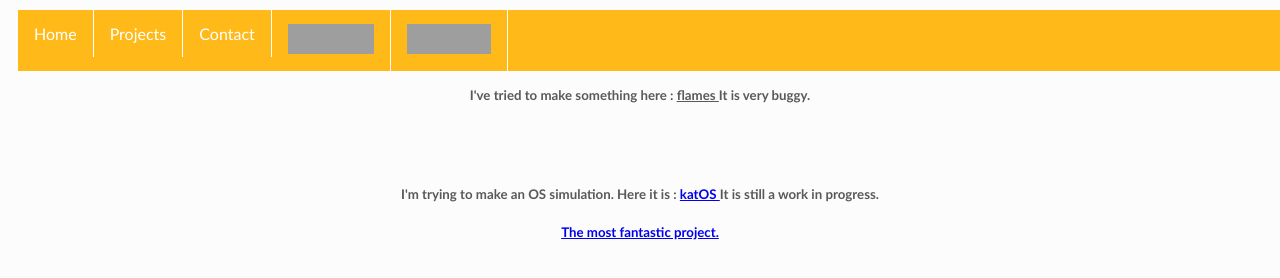
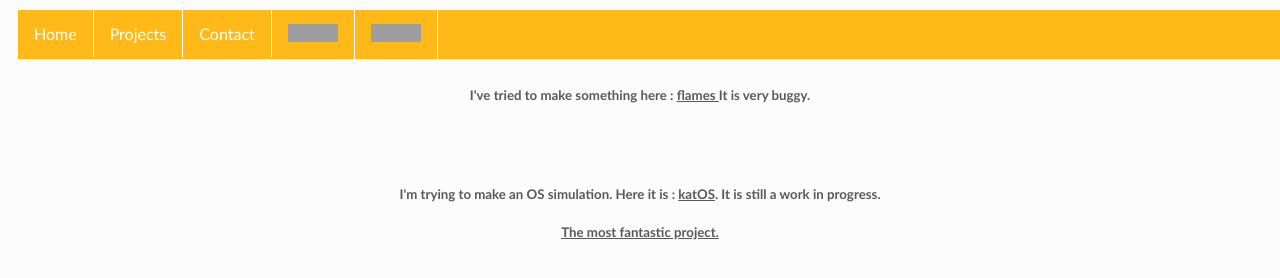
Before and after one commit to parkingTurkeys/personal-Website, a plain HTML site: page projects.html in a window 1280 px wide. Drawn offline with Linux system fonts and the light colour scheme; grey boxes are pictures that could not be loaded.

```diff
--- a/projects.html
+++ b/projects.html
@@ -8,8 +8,8 @@
       <li><a href="index.html">Home</a></li>
       <li><a href="projects.html">Projects</a></li>
       <li><a href="contact.html">Contact</a></li>
-      <li><a href="https://www.chess.com/member/parking_turkeys"><img src="https://images.chesscomfiles.com/uploads/v1/images_users/tiny_mce/PedroPinhata/php4xLfS2.png" alt="Chess.com" style="width:86px;height:30px;"></a></li>
-      <li><a href="https://scratch.mit.edu/users/parking_turkeys"><img src="https://en.scratch-wiki.info/w/images/Scratch_logo.svg" alt="Scratch" style="width:84px;height:30px;"></a></li>
+      <li><a href="https://www.chess.com/member/parking_turkeys"><img src="https://images.chesscomfiles.com/uploads/v1/images_users/tiny_mce/PedroPinhata/php4xLfS2.png" alt="Chess.com" style="width:50px;height:18px;"></a></li>
+      <li><a href="https://scratch.mit.edu/users/parking_turkeys"><img src="https://en.scratch-wiki.info/w/images/Scratch_logo.svg" alt="Scratch" style="width:50px;height:18px;"></a></li>
     </ul>
     <br>
     <br>
@@ -17,8 +17,8 @@
     <h5>I've tried to make something here : <a href = "/flames/home.html" id = "link"> flames </a> It is very buggy.</h5>
     <br>
     <br>
-    <h5> I'm trying to make an OS simulation. Here it is : <a href = "https://replit.com/@parking-turkeys/katOS"> katOS </a> It is still a work in progress.</h5>
-    <h5> <a href = "buttons.html"> The most fantastic project.</a></h5>
+    <h5> I'm trying to make an OS simulation. Here it is : <a href = "https://replit.com/@parking-turkeys/katOS" id = "link"> katOS</a>. It is still a work in progress.</h5>
+    <h5> <a href = "buttons.html" id = "link"> The most fantastic project.</a></h5>
 
 
   </body>
```
Also changed, not shown: buttons.html (+10 -0 lines), contact.html (+2 -2 lines), index.html (+0 -1 lines), template.html (+7 -7 lines).
